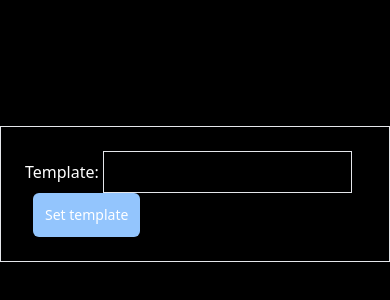
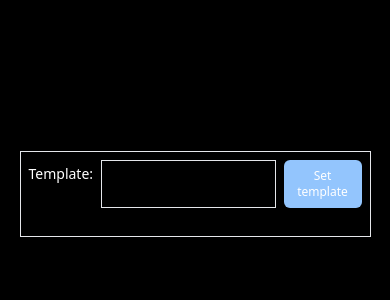
Before and after one commit to 0z-cryptik/Template-Message-Preview-System-FE, a Next.js app: page / in a window 390 px wide. Shown: the part 228-528 px from the top of the page. Built offline with nearby package versions, Linux system fonts and the light colour scheme.

Commit message:
added responsiveness

```diff
--- a/app/page.tsx
+++ b/app/page.tsx
@@ -7,7 +7,7 @@ import { StateProvider } from "./stateManagement/state";
 const Home = () => {
   return (
     <StateProvider>
-      <main className="flex flex-col gap-[1.5rem] bg-black text-white items-center justify-center h-screen">
+      <main className="flex flex-col gap-[1.5rem] max-sm:text-sm bg-black text-white items-center justify-center h-screen">
         <Form />
         <Preview />
       </main>
--- a/app/ui/form/form.tsx
+++ b/app/ui/form/form.tsx
@@ -44,7 +44,7 @@ export const Form = () => {
   return (
     <form
       onSubmit={handleSubmit}
-      className="border p-6">
+      className="border p-2 sm:p-6 max-sm:w-[90%]">
       <TemplateInput />
       <VariablesInput />
       {showSubmitButton && <SubmitButton />}
--- a/app/ui/form/templateInput.tsx
+++ b/app/ui/form/templateInput.tsx
@@ -30,19 +30,25 @@ export const TemplateInput = () => {
   };
 
   return (
-    <>
-      <label htmlFor="template">Template: </label>
+    <div className="flex flex-col [@media(width>=380px)]:flex-row [@media(width<380px)]:gap-2">
+      <div className="flex flex-row flex-grow">
+        <label
+          htmlFor="template"
+          className="mt-1 sm:mt-2">
+          Template:
+        </label>
         <input
           id="template"
-        className="border outline-none p-2 bg-transparent"
+          className="border outline-none p-1 sm:p-2 bg-transparent w-full ml-2"
           value={template}
           onChange={(e) => {
             setTemplate(e.target.value);
           }}
         />
+      </div>
 
       <button
-        className="bg-blue-300 rounded-md p-3 text-sm ml-2"
+        className="bg-blue-300 rounded-md p-2 sm:p-3 text-sm ml-2 max-sm:text-xs [@media(width<380px)]:w-fit [@media(width<380px)]:mx-auto"
         onClick={(e) => {
           e.preventDefault();
           if (template !== "") {
@@ -52,6 +58,6 @@ export const TemplateInput = () => {
         }}>
         Set template
       </button>
-    </>
+    </div>
   );
 };
--- a/app/ui/form/variablesInput.tsx
+++ b/app/ui/form/variablesInput.tsx
@@ -15,15 +15,15 @@ export const VariablesInput = () => {
   };
 
   return (
-    <>
+    <div className="mt-5">
       {variables.map((variable, i) => {
         return (
           <div
             key={i}
-            className="mt-3">
+            className="mt-3 flex flex-row">
             <label htmlFor={variable}>{variable}: </label>
             <input
-              className="border mb-3 text-sm bg-transparent"
+              className="border mb-3 text-sm bg-transparent w-full ml-2"
               name={variable}
               id={variable}
               value={payloadObj[variable]}
@@ -32,6 +32,6 @@ export const VariablesInput = () => {
           </div>
         );
       })}
-    </>
+    </div>
   );
 };
```
Lines whose indentation alone changed are shown as unchanged.
